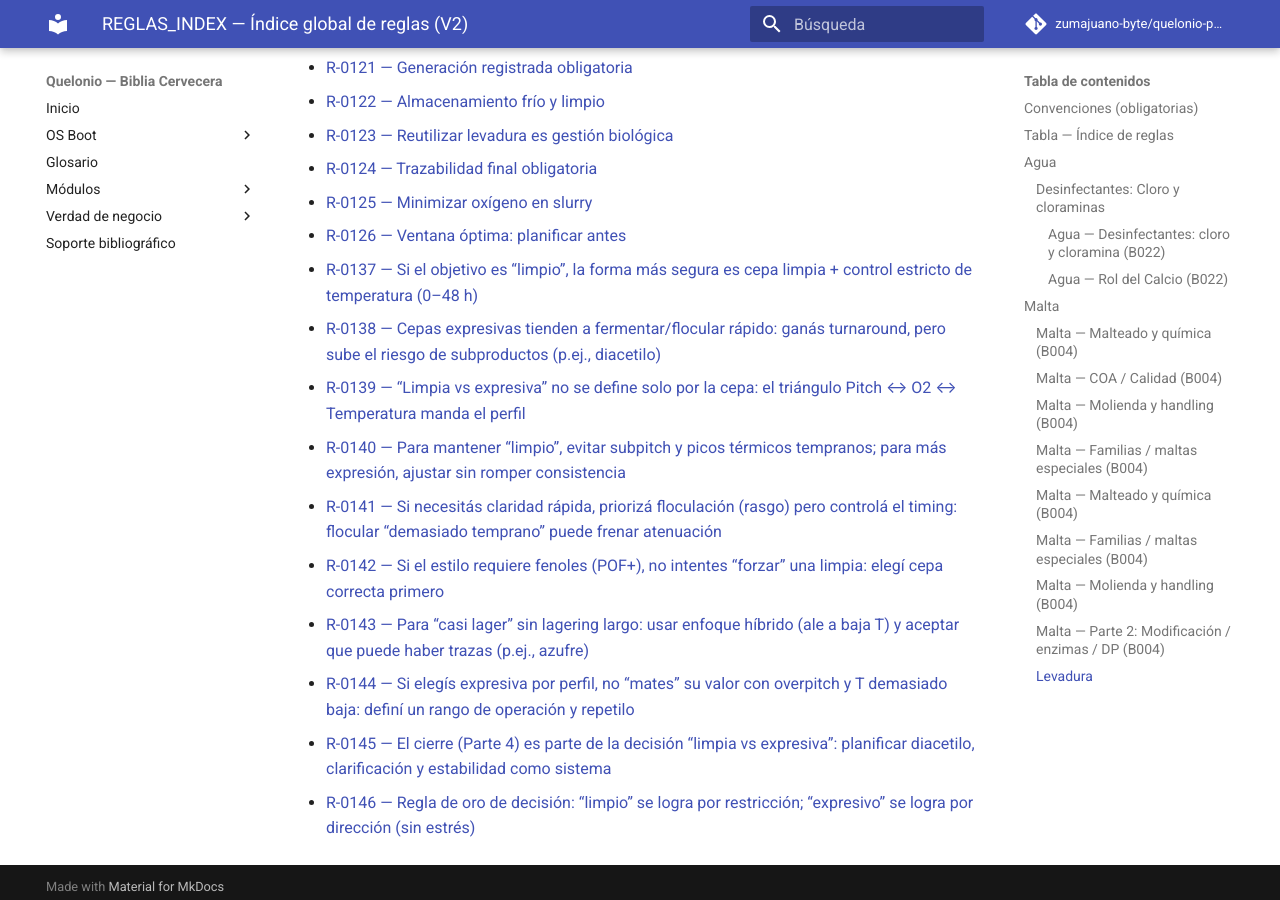
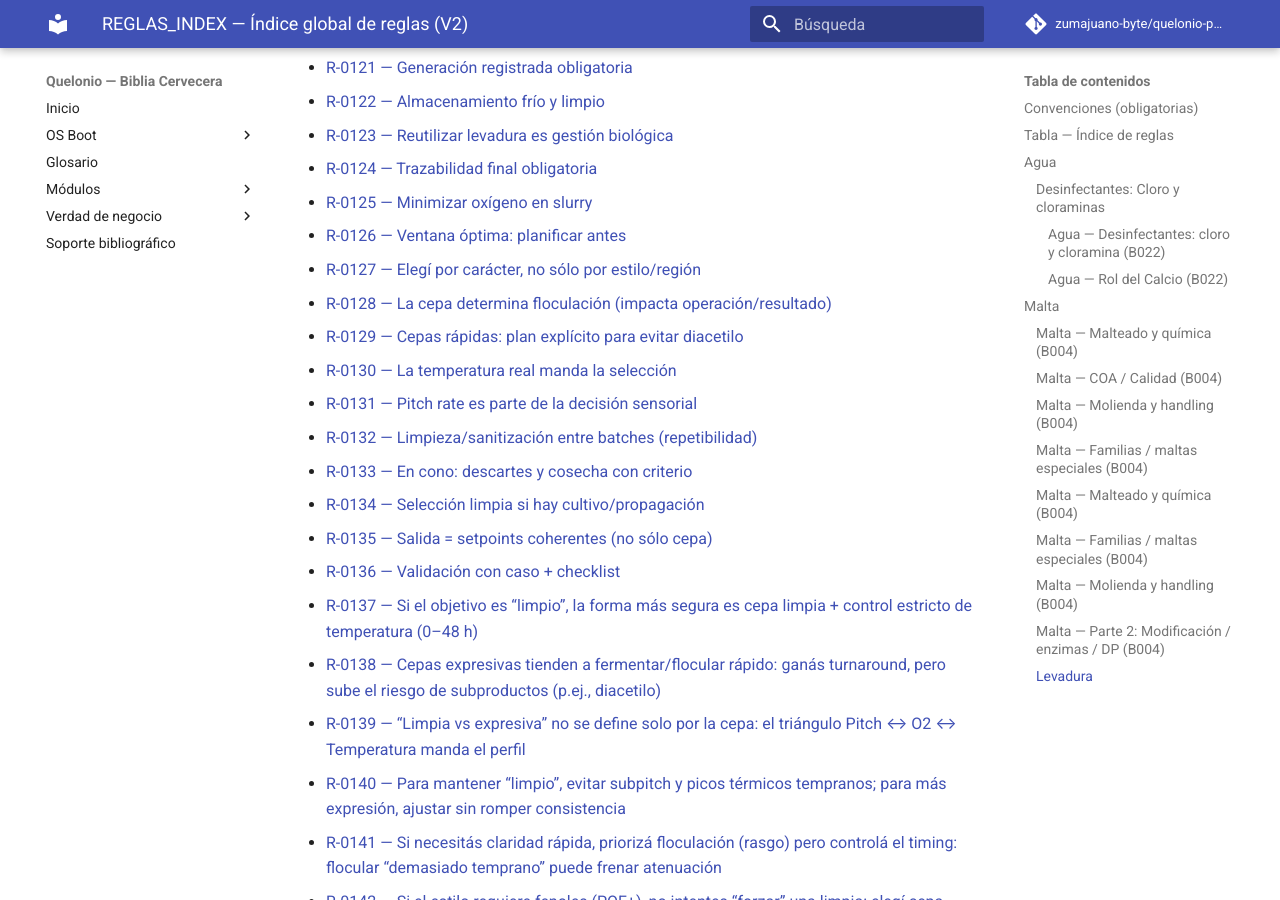
Before and after one commit to zumajuano-byte/quelonio-pages-v2, an MkDocs documentation site: the page built from docs/99_Indice_y_Mapas/REGLAS_INDEX.md, in a window 1280 px wide and 900 px high, scrolled down 4891 px. Built offline with MkDocs 1.6.1 and Material for MkDocs 9.7.7, drawn with Linux system fonts in a browser that asks for light colours; comment, search, counter and statistics services are not loaded.

Commit message:
docs(levadura): backfill REGLAS_INDEX links R-0127..R-0136

```diff
--- a/docs/99_Indice_y_Mapas/REGLAS_INDEX.md
+++ b/docs/99_Indice_y_Mapas/REGLAS_INDEX.md
@@ -145,6 +145,16 @@ Este archivo es el **índice maestro** de reglas `R-XXXX` y su trazabilidad.
 - [R-0124 — Trazabilidad final obligatoria](../03_Levadura/Levadura_Parte4_DEEP/60_Checklist_Post_Fermentacion.md#r-0124)
 - [R-0125 — Minimizar oxígeno en slurry](../03_Levadura/Levadura_Parte4_DEEP/30_Cosecha_y_Reutilizacion.md#r-0125)
 - [R-0126 — Ventana óptima: planificar antes](../03_Levadura/Levadura_Parte4_DEEP/30_Cosecha_y_Reutilizacion.md#r-0126)
+- [R-0127 — Elegí por carácter, no sólo por estilo/región](../03_Levadura/Levadura_Parte5_DEEP/10_Marco_Decision_Seleccion_Cepa.md#r-0127)
+- [R-0128 — La cepa determina floculación (impacta operación/resultado)](../03_Levadura/Levadura_Parte5_DEEP/10_Marco_Decision_Seleccion_Cepa.md#r-0128)
+- [R-0129 — Cepas rápidas: plan explícito para evitar diacetilo](../03_Levadura/Levadura_Parte5_DEEP/10_Marco_Decision_Seleccion_Cepa.md#r-0129)
+- [R-0130 — La temperatura real manda la selección](../03_Levadura/Levadura_Parte5_DEEP/10_Marco_Decision_Seleccion_Cepa.md#r-0130)
+- [R-0131 — Pitch rate es parte de la decisión sensorial](../03_Levadura/Levadura_Parte5_DEEP/10_Marco_Decision_Seleccion_Cepa.md#r-0131)
+- [R-0132 — Limpieza/sanitización entre batches (repetibilidad)](../03_Levadura/Levadura_Parte5_DEEP/10_Marco_Decision_Seleccion_Cepa.md#r-0132)
+- [R-0133 — En cono: descartes y cosecha con criterio](../03_Levadura/Levadura_Parte5_DEEP/60_Checklist_Seleccion_Cepa.md#r-0133)
+- [R-0134 — Selección limpia si hay cultivo/propagación](../03_Levadura/Levadura_Parte5_DEEP/60_Checklist_Seleccion_Cepa.md#r-0134)
+- [R-0135 — Salida = setpoints coherentes (no sólo cepa)](../03_Levadura/Levadura_Parte5_DEEP/60_Checklist_Seleccion_Cepa.md#r-0135)
+- [R-0136 — Validación con caso + checklist](../03_Levadura/Levadura_Parte5_DEEP/60_Checklist_Seleccion_Cepa.md#r-0136)
 - [R-0137 — Si el objetivo es “limpio”, la forma más segura es cepa limpia + control estricto de temperatura (0–48 h)](../03_Levadura/Levadura_Parte5_DEEP/20_Cepas_Limpias_vs_Expresivas.md#r-0137)
 - [R-0138 — Cepas expresivas tienden a fermentar/flocular rápido: ganás turnaround, pero sube el riesgo de subproductos (p.ej., diacetilo)](../03_Levadura/Levadura_Parte5_DEEP/20_Cepas_Limpias_vs_Expresivas.md#r-0138)
 - [R-0139 — “Limpia vs expresiva” no se define solo por la cepa: el triángulo Pitch ↔ O2 ↔ Temperatura manda el perfil](../03_Levadura/Levadura_Parte5_DEEP/20_Cepas_Limpias_vs_Expresivas.md#r-0139)
```
